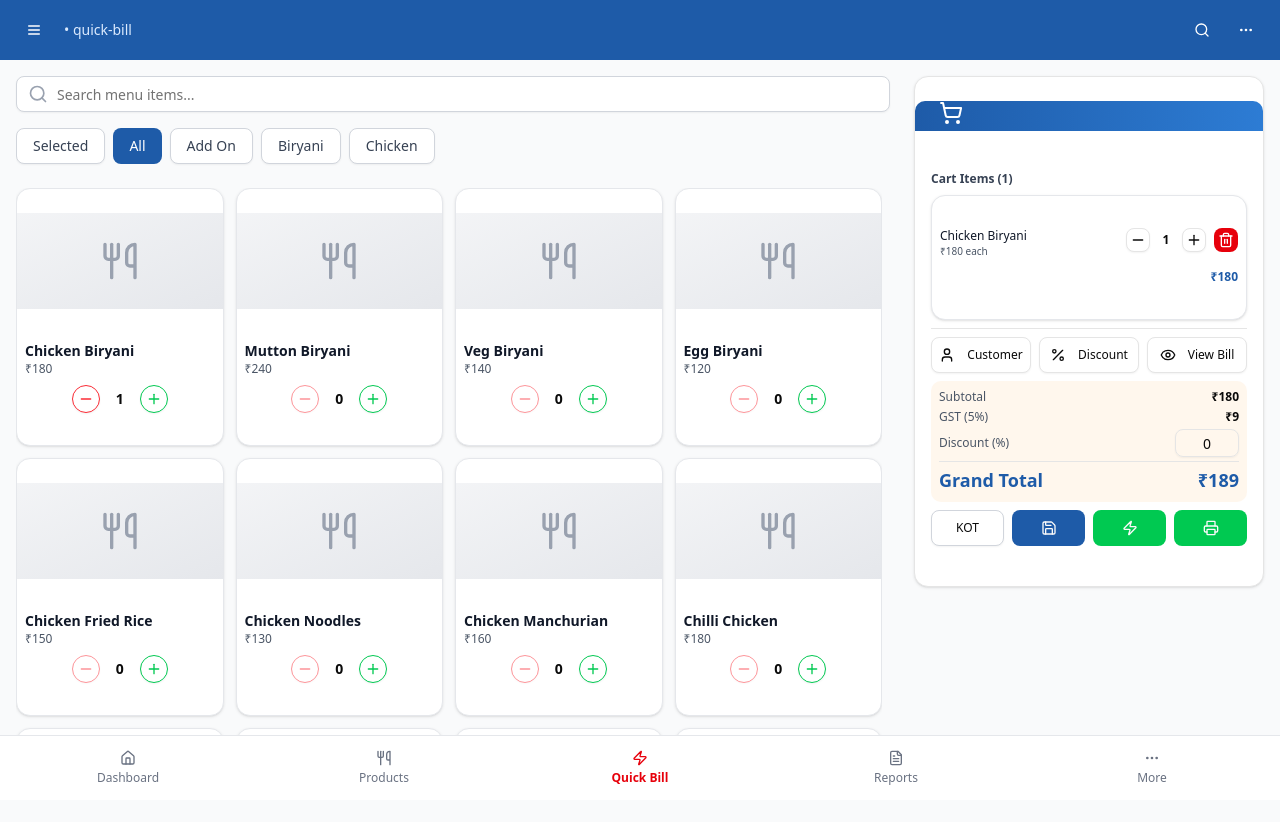
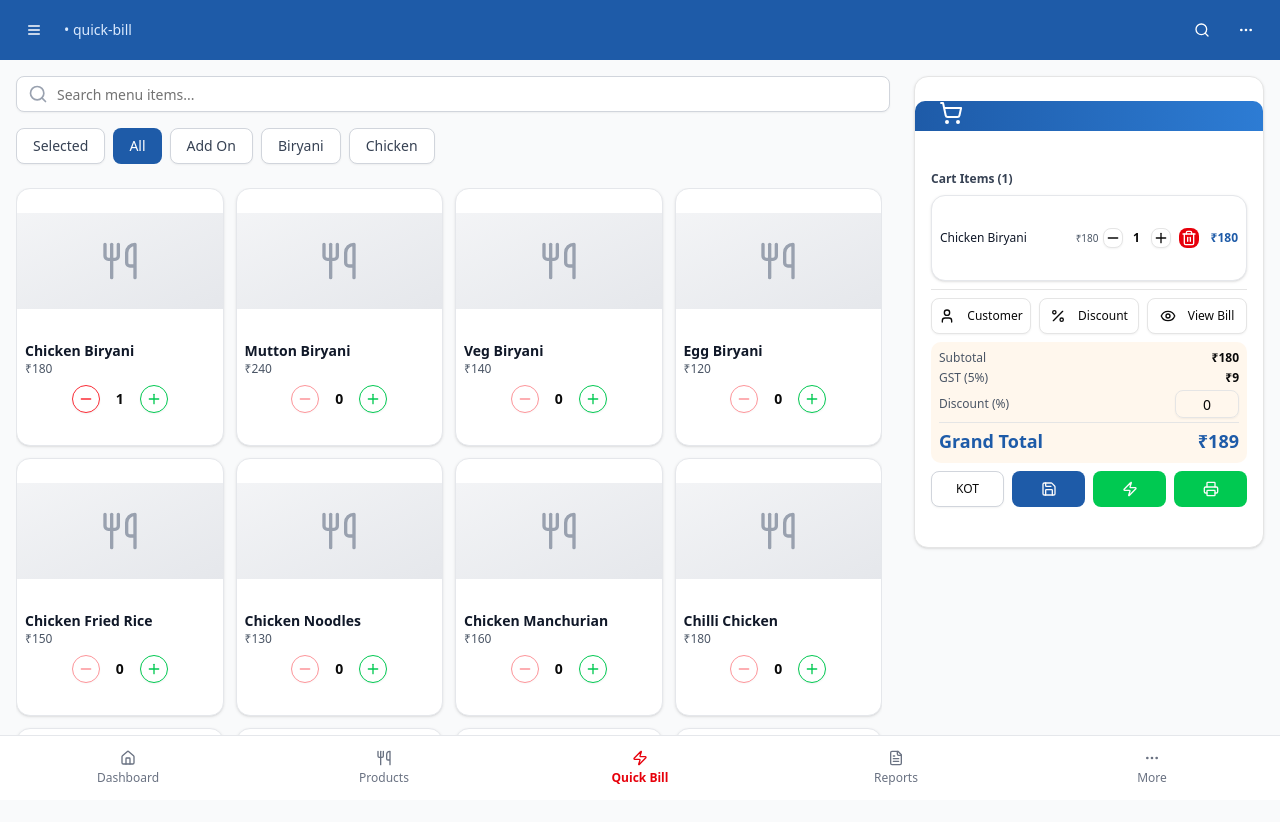
Before and after one commit to gudduk666/Khana-Khazana-2, a Next.js app: page / in a window 1280 px wide. Both pictures are taken after a click on the button 153 px from the left and 399 px from the top of the page. Shown: the top 822 px of the page. Built offline with nearby package versions, Linux system fonts and the light colour scheme.

Commit message:
5bc973c7-681b-4ad5-a875-b21f3b547112

```diff
--- a/src/app/page.tsx
+++ b/src/app/page.tsx
@@ -461,29 +461,29 @@
                             </h3>
                           </div>
 
-                          <div className="space-y-2">
+                          <div className="space-y-1.5">
                             {cart.map(item => (
                               <Card key={item.id} className="border-gray-200">
                                 <CardContent className="p-2">
-                                  <div className="flex justify-between items-start gap-2">
+                                  <div className="flex justify-between items-center gap-2">
                                     <div className="flex-1">
                                       <p className="font-medium text-xs text-gray-900">{item.name}</p>
-                                      <p className="text-[10px] text-gray-600">₹{item.price} each</p>
                                     </div>
                                     <div className="flex items-center gap-1">
+                                      <span className="text-[10px] text-gray-600">₹{item.price}</span>
                                       <Button
                                         size="icon"
                                         variant="outline"
-                                        className="h-6 w-6"
+                                        className="h-5 w-5"
                                         onClick={() => updateQuantity(item.id, -1)}
                                       >
                                         <Minus className="h-2 w-2" />
                                       </Button>
-                                      <span className="w-6 text-center font-semibold text-xs">{item.quantity}</span>
+                                      <span className="w-5 text-center font-semibold text-xs">{item.quantity}</span>
                                       <Button
                                         size="icon"
                                         variant="outline"
-                                        className="h-6 w-6"
+                                        className="h-5 w-5"
                                         onClick={() => updateQuantity(item.id, 1)}
                                       >
                                         <Plus className="h-2 w-2" />
@@ -491,17 +491,15 @@
                                       <Button
                                         size="icon"
                                         variant="destructive"
-                                        className="h-6 w-6 ml-1"
+                                        className="h-5 w-5 ml-1"
                                         onClick={() => removeFromCart(item.id)}
                                       >
                                         <Trash2 className="h-2 w-2" />
                                       </Button>
+                                      <span className="font-semibold text-xs text-[#1E5BA8] ml-2">
+                                        ₹{item.price * item.quantity}
+                                      </span>
                                     </div>
-                                  </div>
-                                  <div className="mt-1 text-right">
-                                    <span className="font-semibold text-xs text-[#1E5BA8]">
-                                      ₹{(item.price * item.quantity).toLocaleString()}
-                                    </span>
                                   </div>
                                 </CardContent>
                               </Card>
```
Also changed, not shown: upload/Screenshot_2026-04-21-12-17-26-08_6663c72689e5dbd60dfd92804ac60143.jpg (added).
